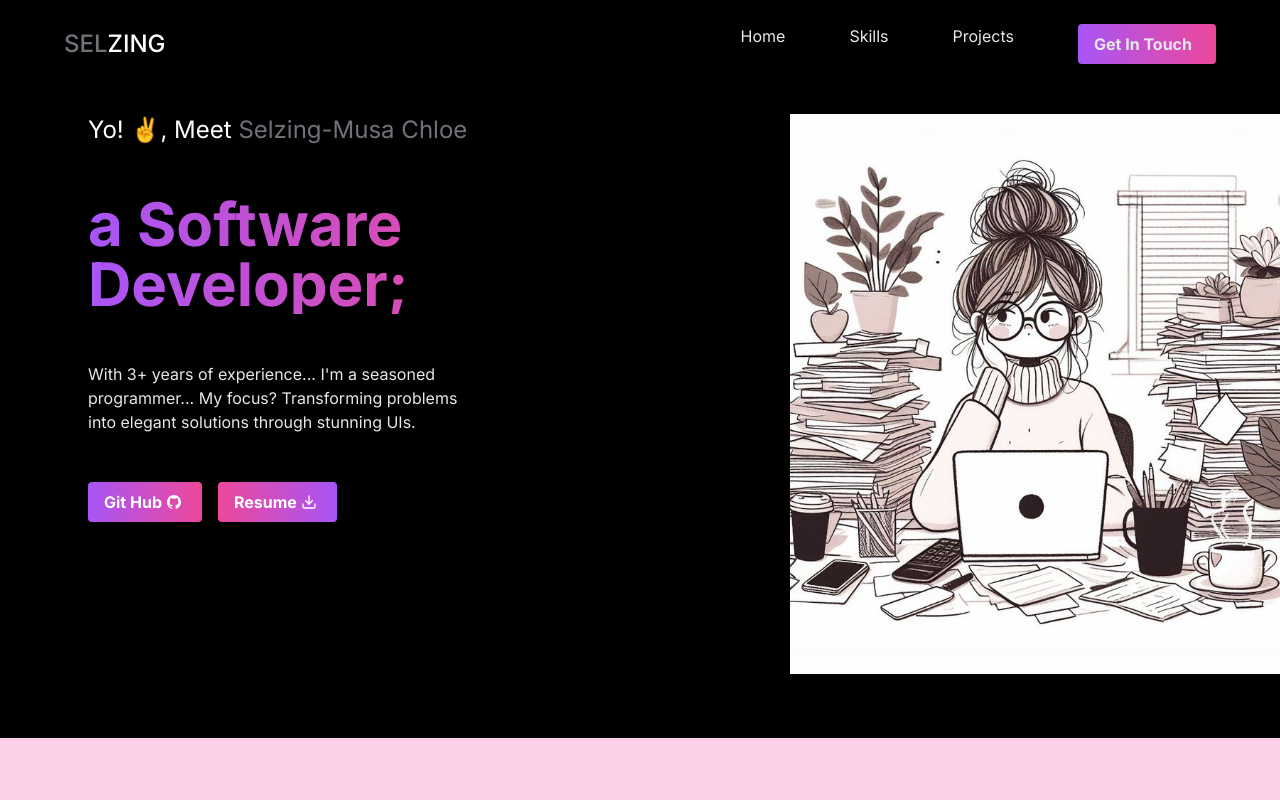
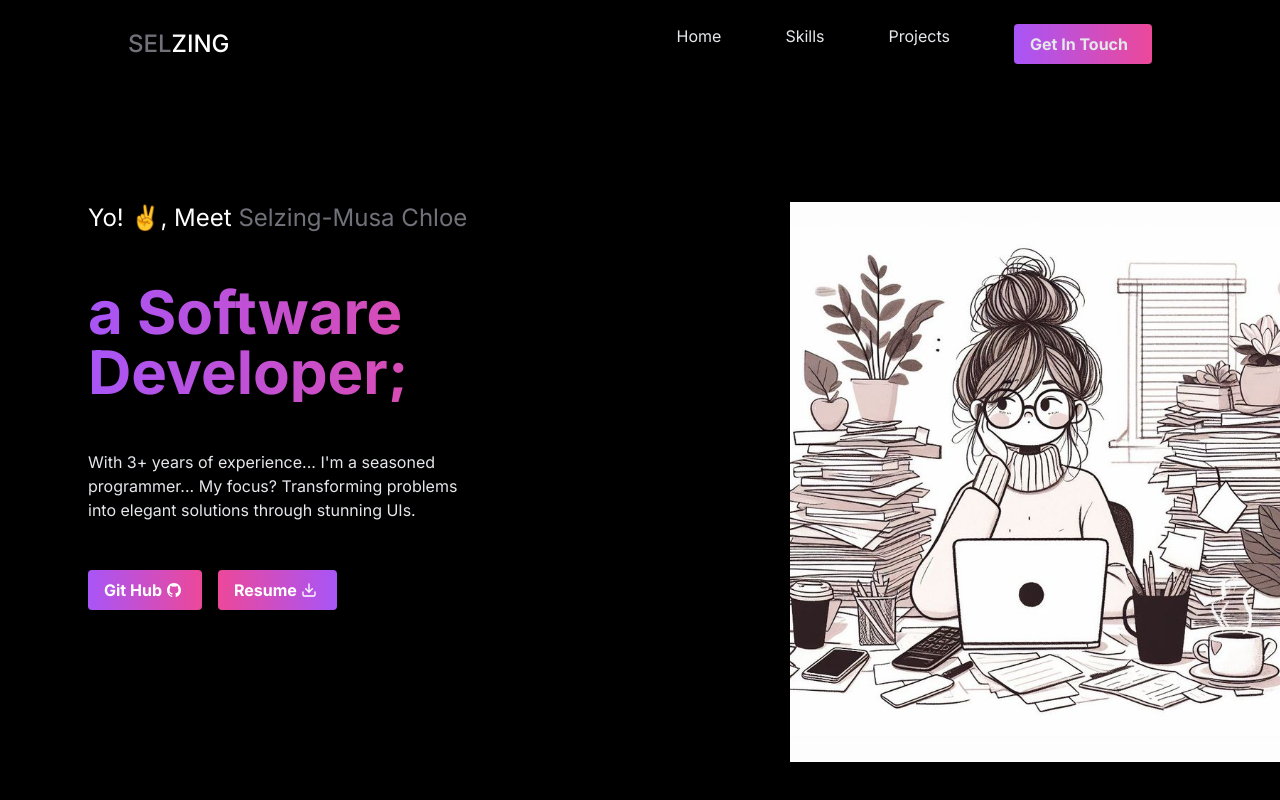
Before and after one commit to chloeselzing/portfolio, a Next.js app: page / in a window 1280 px wide. Shown: the top 800 px of the page. Built offline with nearby package versions, Linux system fonts and the light colour scheme.

Commit message:
fix:made header move

```diff
--- a/src/components/Header.jsx
+++ b/src/components/Header.jsx
@@ -29,8 +29,8 @@ const Header = () => {
     setButtonStyle("bg-inherit border-zinc-500 border-solid");
   };
   return (
-    <header className="relative  transition-all z-50 px-16 mx-auto lg:mb-[50px] md:mb-[50px] ">
-      <nav className="fixed top-0 right-0 container p-6 mx-auto text-white flex items-center justify-between lg:px-[5vw] lg:bg-black">
+    <header className=" transition-all z-[-50] px-16 mx-auto lg:mb-[50px] md:mb-[50px] ">
+      <nav className="container p-6 mx-auto text-white flex items-center justify-between lg:px-[5vw] lg:bg-black">
         <div className="logo">
           <h1 className="text-2xl font-medium">
             <span className="text-zinc-500">SEL</span>ZING
```
